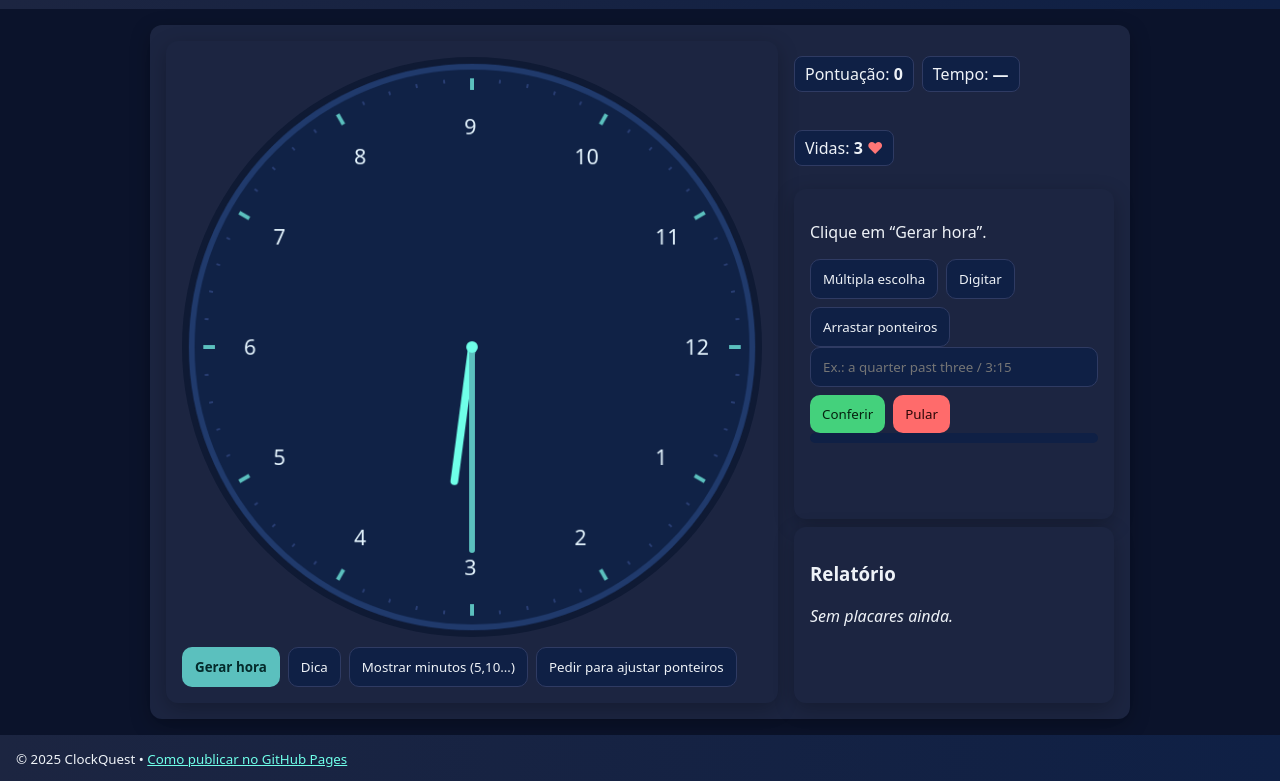
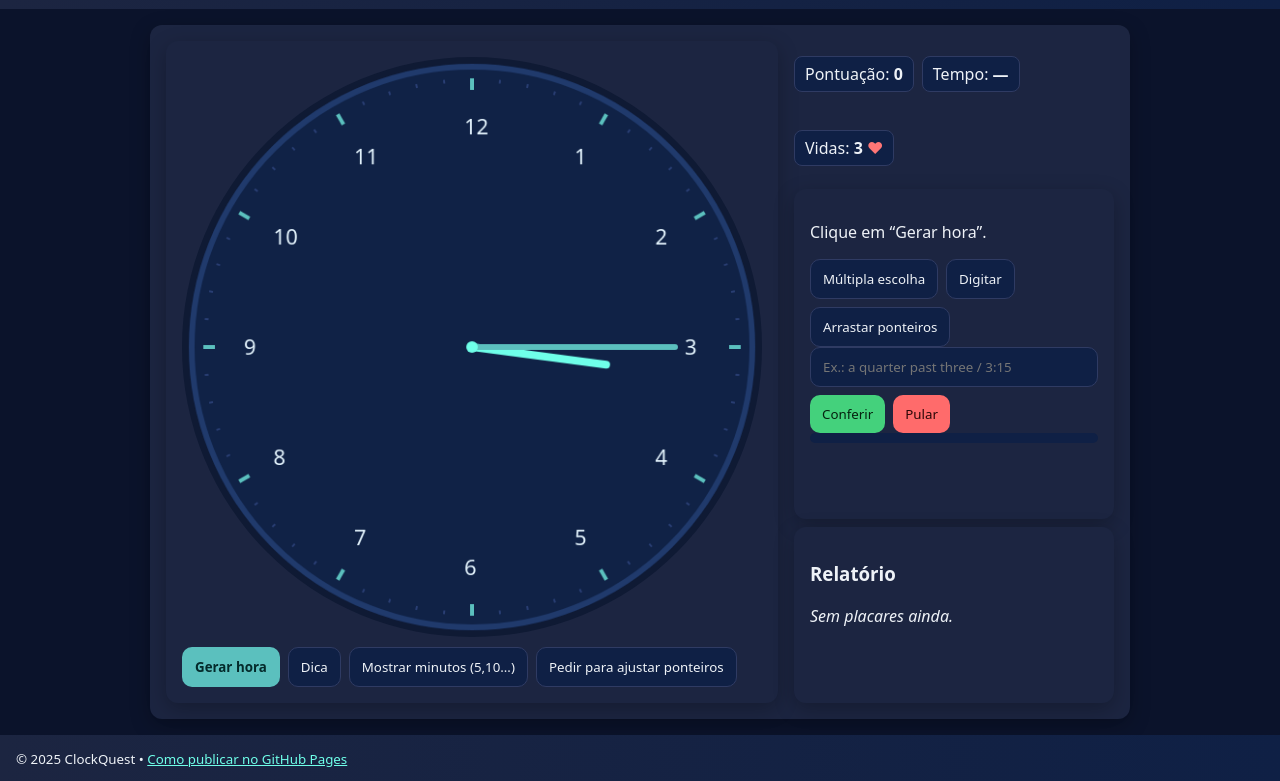
Before and after one commit to MrFilipi/clock-quest, a plain HTML site: page index.html in a window 1280 px wide. Shown: the part 71-852 px from the top of the page. Drawn offline with Linux system fonts and the light colour scheme.

Commit message:
Update index.html

```diff
--- a/index.html
+++ b/index.html
@@ -190,13 +190,15 @@ function drawClock(h=3,m=15){
   // numbers 1-12
   ctx.fillStyle="#e6f6ff"; ctx.font="22px system-ui";
   for(let n=1;n<=12;n++){
-    const ang = n*Math.PI/6;
-    ctx.fillText(String(n), Math.cos(ang)*(r-52)-8, Math.sin(ang)*(r-52)+8);
-  }
+  const ang = (n * Math.PI / 6) - Math.PI/2; // agora começa no topo
+  ctx.fillText(String(n), Math.cos(ang)*(r-52)-8, Math.sin(ang)*(r-52)+8);
+}
+
 
   // hands
-  const mh = (m/60)*Math.PI*2;
-  const hh = ((h%12)/12 + m/720)*Math.PI*2;
+ const mh = (m/60)*Math.PI*2 - Math.PI/2;
+const hh = ((h%12)/12 + m/720)*Math.PI*2 - Math.PI/2;
+
   // hour hand
   ctx.strokeStyle="#6fffe9"; ctx.lineWidth=8; ctx.lineCap="round";
   ctx.beginPath(); ctx.moveTo(0,0); ctx.lineTo(Math.cos(hh)*(r*0.5), Math.sin(hh)*(r*0.5)); ctx.stroke();
```
